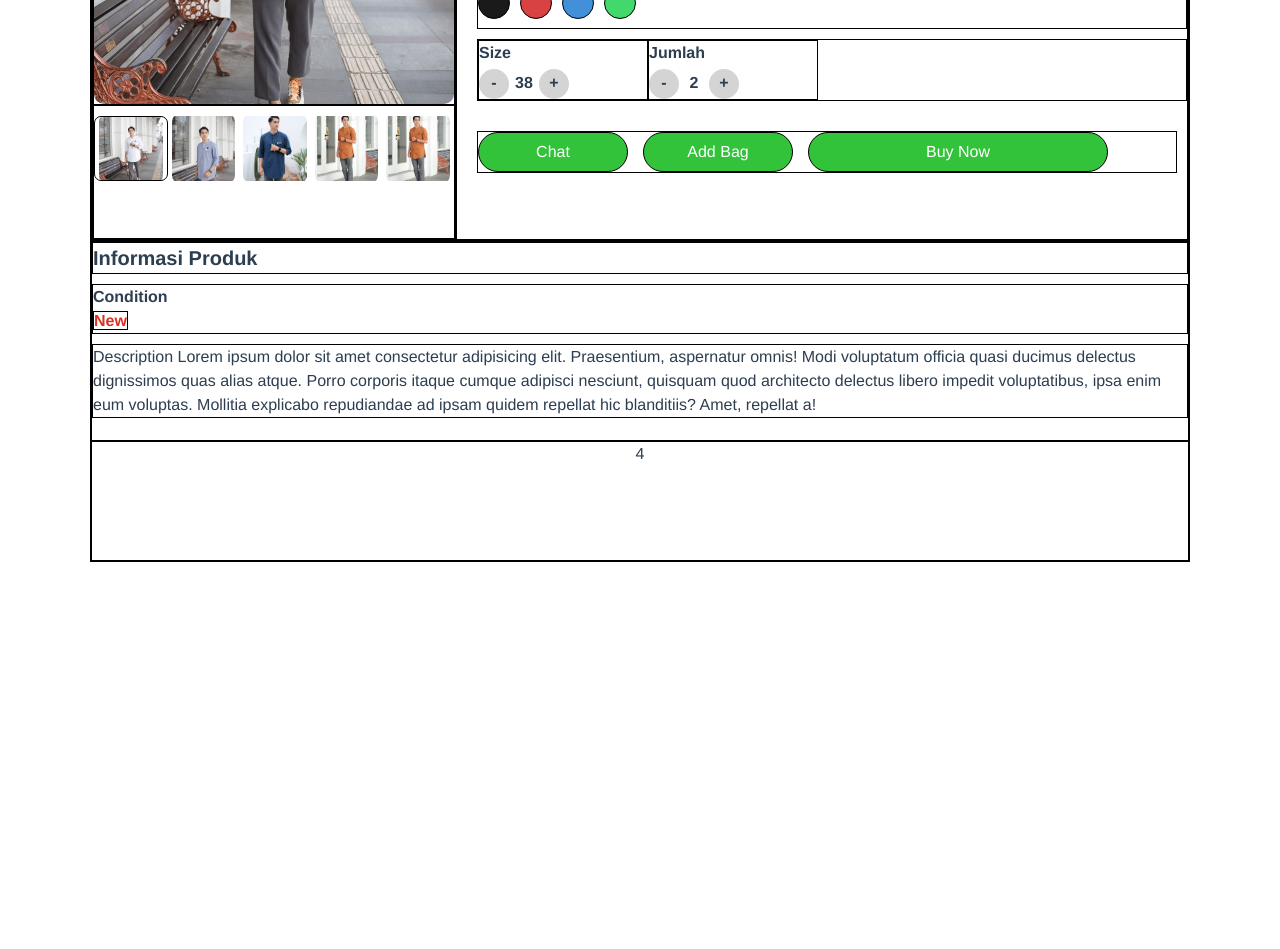
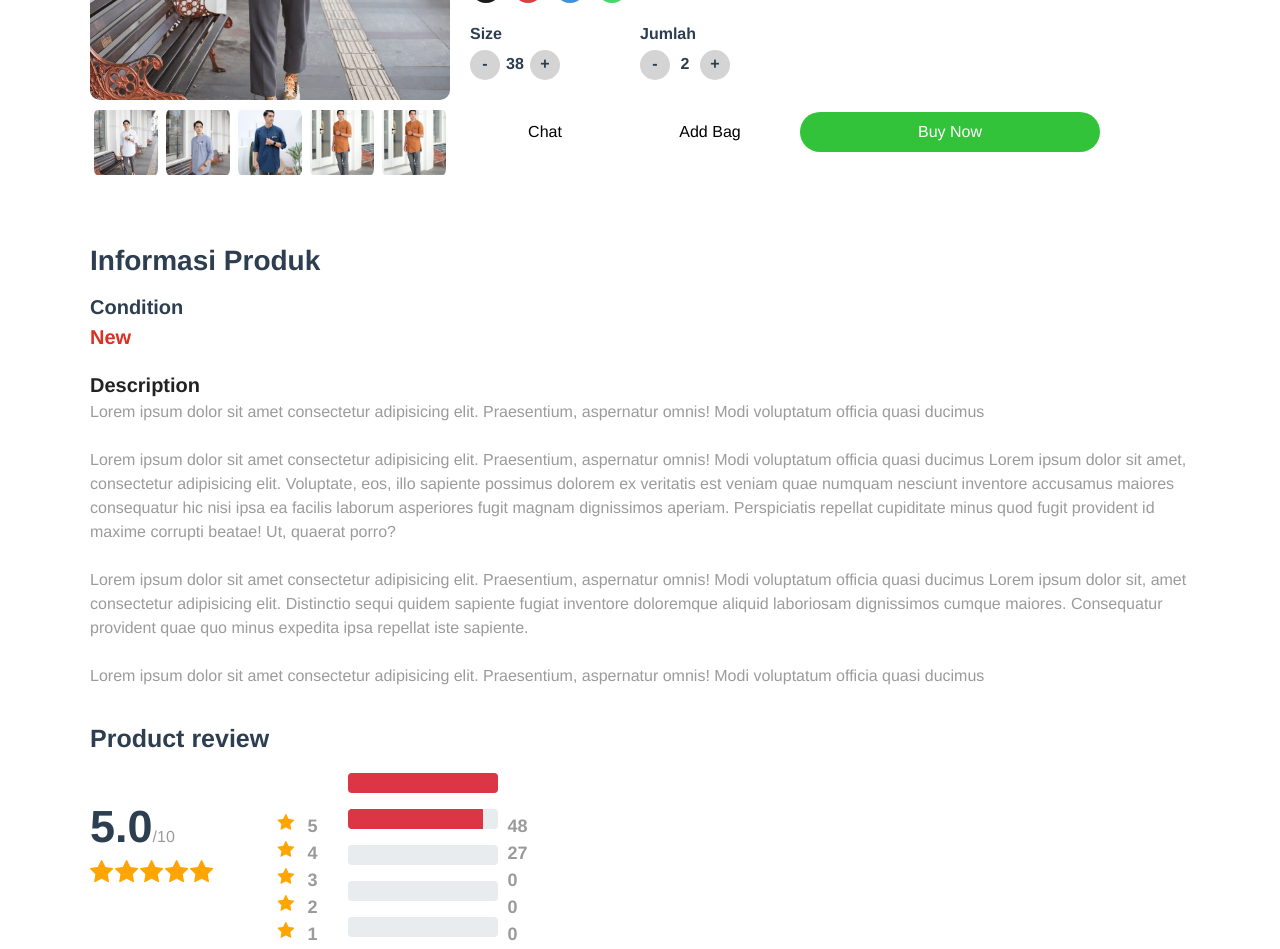
Before and after one commit to joonacode/frontend-tokofuku, a Vue app: page /detailproduct in a window 1280 px wide. Shown: the part 360-1309 px from the top of the page. Before the commit the page ends 922 px from the top, so only its background shows below. Built offline with nearby package versions, Linux system fonts and the light colour scheme.

Commit message:
asdjfljkla

```diff
--- a/src/components/organizm/detailproduct.vue
+++ b/src/components/organizm/detailproduct.vue
@@ -74,32 +74,94 @@
         <span>New</span>
       </div>
       <div class="title-description">
-        Description
+        <span class="description">Description</span>
+        <br />
+        <span>Lorem ipsum dolor sit amet consectetur adipisicing elit. Praesentium, aspernatur omnis! Modi voluptatum officia quasi ducimus</span>
+        <br />
+        <br />
         <span>
           Lorem ipsum dolor sit amet consectetur adipisicing elit. Praesentium, aspernatur omnis! Modi voluptatum officia quasi ducimus
-          delectus dignissimos quas alias atque. Porro corporis itaque cumque adipisci nesciunt, quisquam quod architecto delectus libero
-          impedit voluptatibus, ipsa enim eum voluptas. Mollitia explicabo repudiandae ad ipsam quidem repellat hic blanditiis? Amet, repellat a!
+          Lorem ipsum dolor sit amet, consectetur adipisicing elit. Voluptate, eos, illo sapiente possimus dolorem ex veritatis est veniam
+          quae numquam nesciunt inventore accusamus maiores consequatur hic nisi ipsa ea facilis laborum asperiores fugit magnam dignissimos
+          aperiam. Perspiciatis repellat cupiditate minus quod fugit provident id maxime corrupti beatae! Ut, quaerat porro?
         </span>
+        <br />
+        <br />
+        <span>
+          Lorem ipsum dolor sit amet consectetur adipisicing elit. Praesentium, aspernatur omnis! Modi voluptatum officia quasi ducimus
+          Lorem ipsum dolor sit, amet consectetur adipisicing elit. Distinctio sequi quidem sapiente fugiat inventore doloremque aliquid
+          laboriosam dignissimos cumque maiores. Consequatur provident quae quo minus expedita ipsa repellat iste sapiente.
+        </span>
+        <br />
+        <br />
+        <span>Lorem ipsum dolor sit amet consectetur adipisicing elit. Praesentium, aspernatur omnis! Modi voluptatum officia quasi ducimus</span>
       </div>
     </div>
-    <div class="product-review">4</div>
+    <div class="product-review">
+      <div class="title">Product review</div>
+      <div class="rating">
+        <div class="number-rating">
+          <span class="number">5.0</span>
+          <span class="number-child">/10</span>
+          <br />
+          <span class="fa fa-star checked"></span>
+          <span class="fa fa-star checked"></span>
+          <span class="fa fa-star checked"></span>
+          <span class="fa fa-star checked"></span>
+          <span class="fa fa-star checked"></span>
+        </div>
+        <div class="review-rating">
+          <div class="star-rating">
+            <span class="fa fa-star checked"></span>
+            <span class="fa fa-star checked"></span>
+            <span class="fa fa-star checked"></span>
+            <span class="fa fa-star checked"></span>
+            <span class="fa fa-star checked"></span>
+          </div>
+          <div class="star-rating">
+            <span class="num">5</span>
+            <span class="num">4</span>
+            <span class="num">3</span>
+            <span class="num">2</span>
+            <span class="num">1</span>
+          </div>
+          <div class="progres-rating">
+            <b-progress :value="100" class="mb-3 progres" variant="danger"></b-progress>
+            <b-progress :value="90" class="mb-3 progres" variant="danger"></b-progress>
+            <b-progress :value="0" class="mb-3 progres" variant="danger"></b-progress>
+            <b-progress :value="0" class="mb-3 progres" variant="danger"></b-progress>
+            <b-progress :value="0" class="mb-3 progres" variant="danger"></b-progress>
+          </div>
+          <div class="star-rating">
+            <span class="num">48</span>
+            <span class="num">27</span>
+            <span class="num">0</span>
+            <span class="num">0</span>
+            <span class="num">0</span>
+          </div>
+        </div>
+      </div>
+    </div>
   </div>
 </template>
 
 <script>
 export default {
-  name: 'DetailProduct'
+  name: 'DetailProduct',
+  data() {
+    return {}
+  }
 }
 </script>
 
 <style scoped>
 .container {
-  border: 1px solid black;
+  /* border: 1px solid black; */
   padding: 0;
   width: 1100px;
 }
 .container .nav-select {
-  border: 1px solid black;
+  /* border: 1px solid black; */
   height: 40px;
   text-align: left;
   /* padding-left: 20px; */
@@ -107,21 +169,21 @@ export default {
 
 /* Class Main */
 .container .main {
-  border: 1px solid black;
+  /* border: 1px solid black; */
   display: flex;
   height: 500px;
 }
 
 /* Class Main-img */
 .main .main-img {
-  border: 1px solid black;
+  /* border: 1px solid black; */
   flex: 1;
 
   display: flex;
   flex-direction: column;
 }
 .main .main-img .big-img {
-  border: 1px solid black;
+  /* border: 1px solid black; */
   flex: 2;
 }
 .main .main-img .big-img img {
@@ -132,7 +194,7 @@ export default {
 
 /* Class Small img */
 .main .main-img .small-img {
-  border: 1px solid black;
+  /* border: 1px solid black; */
   flex: 1;
   padding-top: 10px;
 
@@ -145,7 +207,7 @@ export default {
   border-radius: 7px;
 }
 .main .main-img .small-img :first-child {
-  border: 1px solid black;
+  /* border: 1px solid black; */
   padding: 0px 4px 0px 4px;
   flex: 1;
 }
@@ -172,7 +234,7 @@ export default {
 
 /* Class Main-choice */
 .container .main .main-choice {
-  border: 1px solid black;
+  /* border: 1px solid black; */
   flex: 2;
   padding-left: 20px;
 
@@ -180,13 +242,13 @@ export default {
 }
 
 .main-choice .title-product {
-  border: 1px solid black;
+  /* border: 1px solid black; */
   font-size: 26px;
   font-weight: bolder;
   margin-bottom: 10px;
 }
 .main-choice .seller-name {
-  border: 1px solid black;
+  /* border: 1px solid black; */
   color: #9b9b9b;
 
   font-size: 16px;
@@ -194,7 +256,7 @@ export default {
   margin-bottom: 10px;
 }
 .main-choice .star-seller {
-  border: 1px solid black;
+  /* border: 1px solid black; */
 
   font-size: 17px;
   font-weight: bolder;
@@ -204,7 +266,7 @@ export default {
   color: orange;
 }
 .main-choice .title-price {
-  border: 1px solid black;
+  /* border: 1px solid black; */
   color: #9b9b9b;
 
   font-size: 16px;
@@ -215,26 +277,26 @@ export default {
   font-size: 22px;
   font-weight: bolder;
   margin-bottom: 10px;
-  border: 1px solid black;
+  /* border: 1px solid black; */
 }
 
 /* Css Color */
 .main-choice .title-color {
-  border: 1px solid black;
+  /* border: 1px solid black; */
 
   font-size: 17px;
   font-weight: bolder;
   margin-bottom: 10px;
 }
 .main-choice .button-color {
-  border: 1px solid black;
+  /* border: 1px solid black; */
 
   font-size: 22px;
   font-weight: bolder;
   margin-bottom: 10px;
 }
 .main-choice .button-color span {
-  border: 1px solid black;
+  /* border: 1px solid black; */
   display: inline-block;
   width: 32px;
   margin-left: 10px;
@@ -261,10 +323,10 @@ export default {
 
 /* Class size */
 .main-choice .size {
-  border: 1px solid black;
+  /* border: 1px solid black; */
 }
 .main-choice .size div {
-  border: 1px solid black;
+  /* border: 1px solid black; */
   display: inline-block;
   height: 60px;
   width: 170px;
@@ -294,7 +356,7 @@ export default {
 
 /* Class Button */
 .main-choice .button {
-  border: 1px solid black;
+  /* border: 1px solid black; */
   display: inline-block;
   margin-top: 30px;
 
@@ -302,47 +364,131 @@ export default {
   display: flex;
 }
 .main-choice .button .medium-btn {
-  border: 1px solid black;
+  /* border: 1px solid black; */
   margin-right: 15px;
   width: 300px;
 }
 .main-choice .button .small-btn {
-  border: 1px solid black;
+  /* border: 1px solid black; */
   margin-right: 15px;
   width: 150px;
+  background: #ffffff;
+  color: black;
 }
 
 /* Class Description */
 .container .description {
-  border: 1px solid black;
-  height: 200px;
+  /* border: 1px solid black; */
+  height: 460px;
   text-align: left;
 }
+/* Class Informasi product */
 .container .description .title-info {
-  border: 1px solid black;
+  /* border: 1px solid black; */
   margin-bottom: 10px;
 
-  font-size: 20px;
+  font-size: 28px;
   font-weight: bold;
 }
+/* Class Condition */
 .container .description .title-condition {
-  border: 1px solid black;
-  margin-bottom: 10px;
+  /* border: 1px solid black; */
+  margin-bottom: 18px;
 
   font-weight: bold;
+  font-size: 20px;
 }
 .container .description .title-condition span {
-  border: 1px solid black;
+  /* border: 1px solid black; */
   color: #db3022;
 }
 .container .description .title-description {
-  border: 1px solid black;
-  margin-bottom: 10px;
+  /* border: 1px solid black; */
+  color: #9b9b9b;
+}
+.container .description .title-description .description {
+  /* border: 1px solid black; */
+  font-size: 20px;
+  color: #222222;
+  font-weight: 600;
 }
 
 /* Class product review */
 .container .product-review {
-  border: 1px solid black;
-  height: 120px;
+  /* border: 1px solid black; */
+  margin-top: 20px;
+  width: 500px;
+  text-align: left;
+}
+
+.product-review .rating {
+  /* border: 1px solid black; */
+  display: flex;
+  height: 140px;
+}
+
+.product-review .title {
+  font-size: 25px;
+  font-weight: bold;
+  padding-bottom: 15px;
+}
+/* Number Rating */
+.product-review .rating .number-rating {
+  /* border: 1px solid black; */
+  flex: 0.6;
+  padding-top: 20px;
+}
+.product-review .rating .number-rating .fa.fa-star {
+  /* border: 1px solid black; */
+  width: 25px;
+  height: 25px;
+  font-size: 25px;
+}
+.rating .number-rating .number {
+  font-size: 45px;
+  font-weight: bold;
+}
+.rating .number-rating .number-child {
+  color: #9b9b9b;
+}
+
+/* Review rating */
+.product-review .rating .review-rating {
+  /* border: 1px solid black; */
+  flex: 1;
+}
+.product-review .rating .review-rating .star-rating {
+  /* border: 1px solid black; */
+  display: inline-block;
+  color: #9b9b9b;
+  font-weight: 600;
+  font-size: 18px;
+}
+.product-review .rating .review-rating .star-rating .num {
+  position: relative;
+  top: 3px;
+}
+.product-review .rating .review-rating .star-rating span {
+  /* border: 1px solid black; */
+  display: block;
+  width: 20px;
+  height: 27px;
+  margin: 0px 10px 0px 0px;
+}
+
+.product-review .rating .review-rating .progres-rating {
+  /* border: 1px solid black; */
+  display: inline-block;
+  width: 150px;
+  height: 12px;
+  margin-left: 10px;
+  margin-right: 10px;
+
+  position: relative;
+  /* top: -85px; */
+}
+
+.product-review .rating .review-rating .progres-rating .progres {
+  height: 20px;
 }
 </style>
```
